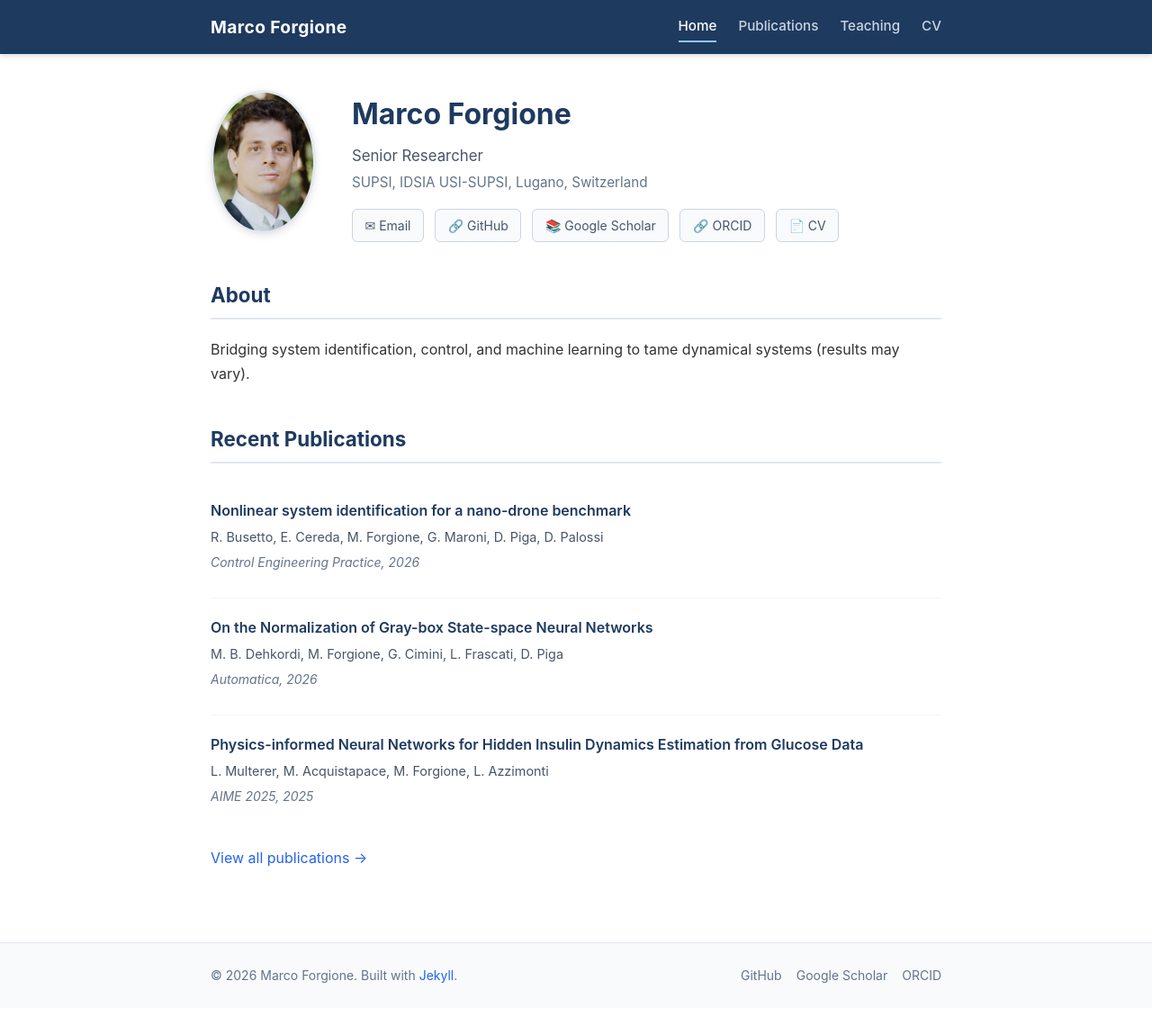
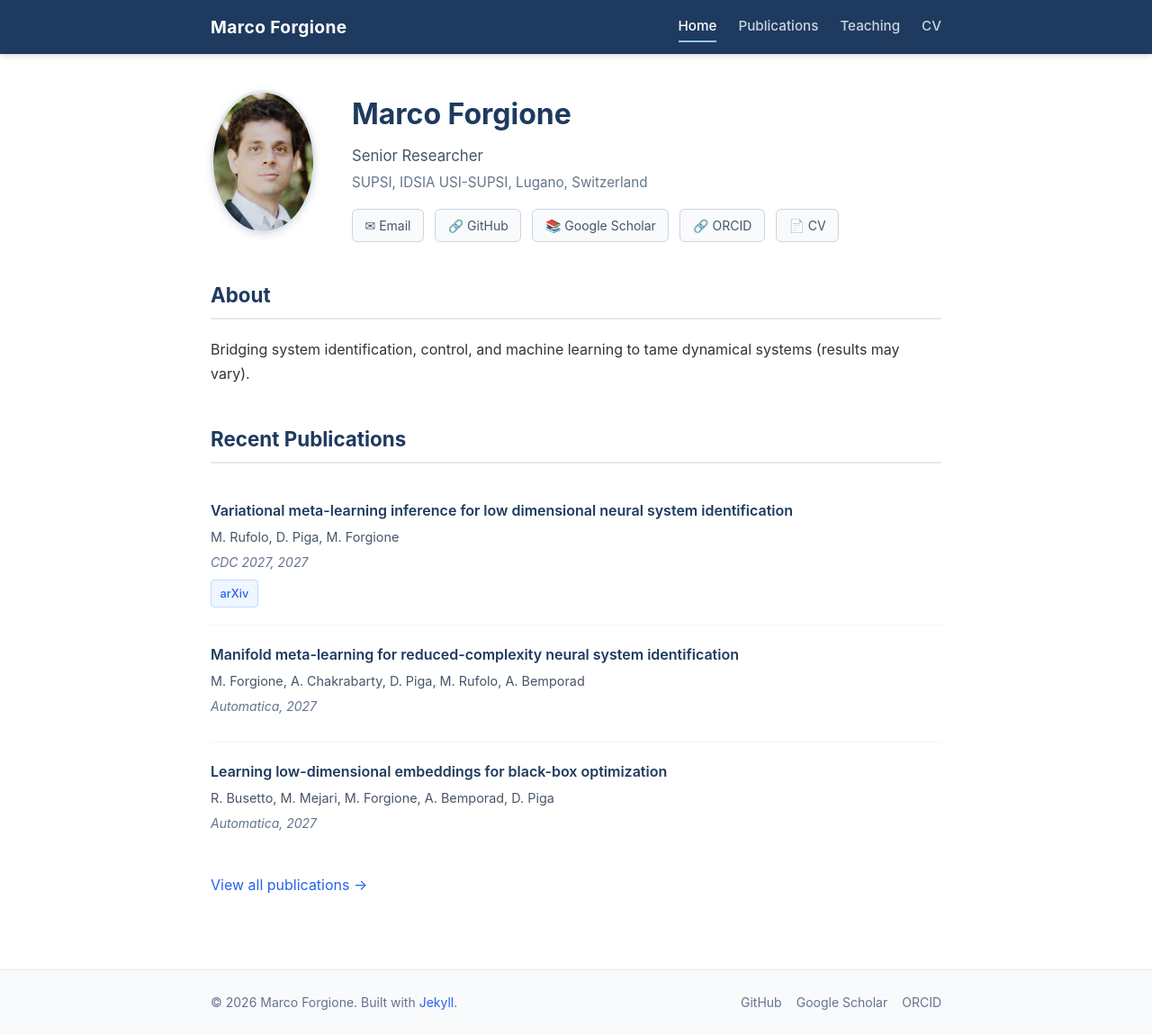
Before and after one commit to forgi86/forgi86.github.io, a Jekyll site: the page built from index.md, in a window 1280 px wide. Shown: the whole page at 90% size. Built offline with Jekyll 4.4.1, drawn with Linux system fonts in a browser that asks for light colours; before the commit the page ends 1120 px from its top, so only the background shows below that.

Commit message:
Add recent publications
Co-Authored-By: Claude Opus 5.5 <noreply@anthropic.com>

```diff
--- a/_data/publications.yml
+++ b/_data/publications.yml
@@ -1,3 +1,43 @@
+- title: "Variational meta-learning inference for low dimensional neural system identification"
+  authors: "M. Rufolo, D. Piga, M. Forgione"
+  venue: "CDC 2027"
+  year: 2027
+  doi: ""
+  arxiv: "https://arxiv.org/abs/2607.18965"
+  code: ""
+
+- title: "Manifold meta-learning for reduced-complexity neural system identification"
+  authors: "M. Forgione, A. Chakrabarty, D. Piga, M. Rufolo, A. Bemporad"
+  venue: "Automatica"
+  year: 2027
+  doi: ""
+  arxiv: ""
+  code: ""
+
+- title: "Learning low-dimensional embeddings for black-box optimization"
+  authors: "R. Busetto, M. Mejari, M. Forgione, A. Bemporad, D. Piga"
+  venue: "Automatica"
+  year: 2027
+  doi: ""
+  arxiv: ""
+  code: ""
+
+- title: "In-Context Learning for System Identification: Probabilistic Formulation, Long-Sequence Handling, and Benchmark Validation"
+  authors: "M. Rufolo, D. Piga, F. Pura, M. Forgione"
+  venue: "Automatica"
+  year: 2027
+  doi: ""
+  arxiv: ""
+  code: ""
+
+- title: "ASIA: an Autonomous System Identification Agent"
+  authors: "D. Piga, M. Forgione"
+  venue: "IEEE Control Systems Letters"
+  year: 2026
+  doi: ""
+  arxiv: "https://arxiv.org/abs/2605.10480"
+  code: ""
+
 - title: "Nonlinear system identification for a nano-drone benchmark"
   authors: "R. Busetto, E. Cereda, M. Forgione, G. Maroni, D. Piga, D. Palossi"
   venue: "Control Engineering Practice"
```
